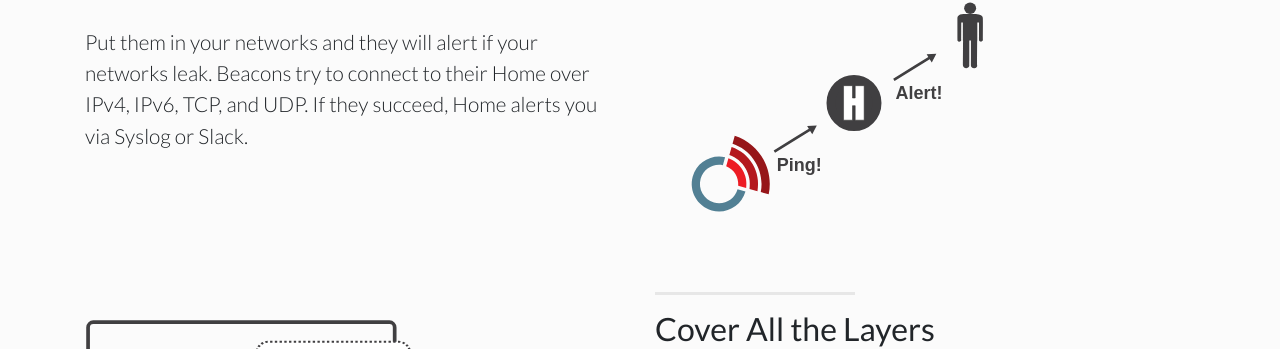
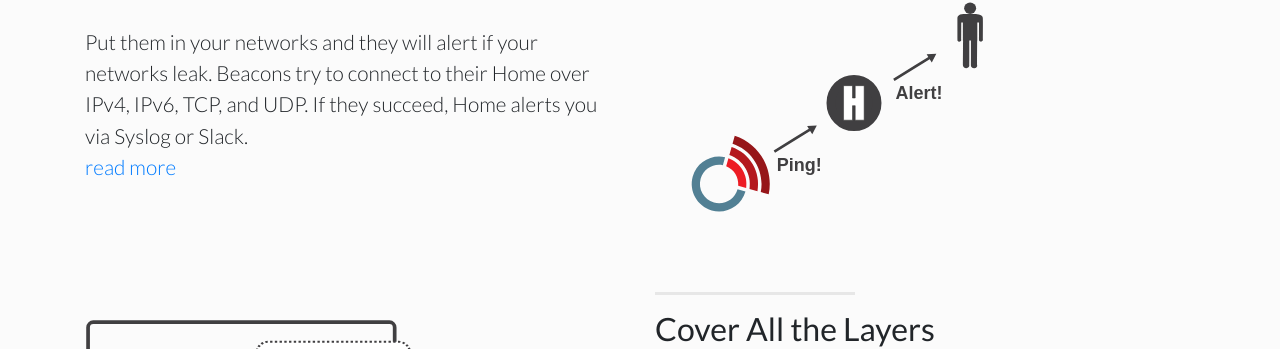
Before and after one commit to sensorfu/sensorfu.github.io, a Jekyll site: the page built from index.html, in a window 1280 px wide and 900 px high, scrolled down 2100 px. Shown: the part 106-455 px from the top of the window. Built offline with Jekyll 4.4.1, drawn with Linux system fonts in a browser that asks for light colours; some of the changed text lies outside the part shown.

Commit message:
Link to few blog posts

```diff
--- a/_includes/easytodeploy.html
+++ b/_includes/easytodeploy.html
@@ -20,8 +20,10 @@
                 <div class="clearfix"></div>
                 <h2 class="section-heading">Virtual</h2>
                 <p class="lead">Launch the virtual Beacons inside
-                    server hotels and see if they can call their Home.</p>
-            </div>
+                    server hotels and see if they can call their Home.
+                    <br><a href="https://medium.com/sensorfu/easy-secure-reliable-not-just-in-the-marketing-materials-ad8ef7afd086" class="text-primary">read more</a>
+                </p>
+                </div>
 
             <div class="col-lg-6 col-md-6 mr-auto">
                 <img class="img-fluid short" src="img/virtual.svg" alt=""/>
@@ -38,7 +40,9 @@
                 <div class="clearfix"></div>
                 <h2 class="section-heading">Works with Raspberry Pi</h2>
                 <p class="lead">Use the physical ones to test on premise locations. Leave them behind, move them around,
-                have them all around.</p>
+                have them all around.
+                <br><a href="https://medium.com/sensorfu/easy-secure-reliable-not-just-in-the-marketing-materials-ad8ef7afd086" class="text-primary">read more</a>
+            </p>
             </div>
 
             <div class="col-md-6 ml-auto order-md-1 order-lg-2">
@@ -60,7 +64,11 @@
                 <hr class="section-heading-spacer"/>
                 <div class="clearfix"></div>
                 <h2 class="section-heading">No Special Privileges</h2>
-                <p class="lead">Beacons are like any other nodes in your network. They don't need any special access, so deploying them is a breeze.</p>
+                <p class="lead">Beacons are like any other nodes in your
+                network. They don't need any special access, so deploying them
+                is a breeze.
+                <br><a href="https://medium.com/sensorfu/special-privileges-no-thanks-7d5a723776b8" class="text-primary">read more</a>
+            </p>
             </div>
             <div class="col-md-6 mx-auto order-lg-2">
                 <img class="img-fluid short" src="img/one-among-others.svg" alt=""/>
--- a/_includes/howitworks.html
+++ b/_includes/howitworks.html
@@ -26,7 +26,9 @@
         <h2 class="section-heading">Beacon Calls Home</h2>
         <p class="lead">Put them in your networks and they will alert if your networks leak.
                         Beacons try to connect to their Home over IPv4, IPv6, TCP, and UDP.
-                        If they succeed, Home alerts you via Syslog or Slack.</p>
+                        If they succeed, Home alerts you via Syslog or Slack.
+          <br><a href="https://medium.com/sensorfu/the-story-about-ping-723dd71ac50b" class="text-primary">read more</a>
+        </p>
       </div>
 
       <div class="col-md-6 mx-auto">
```
